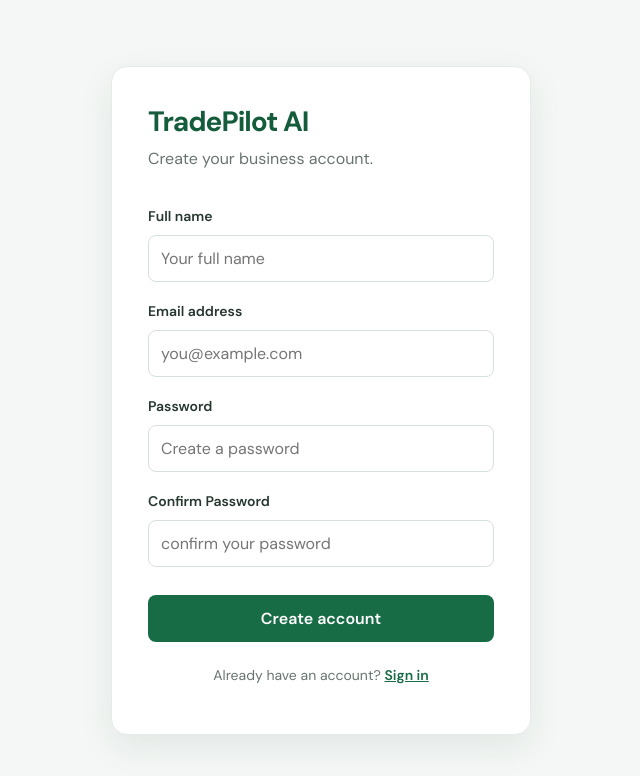
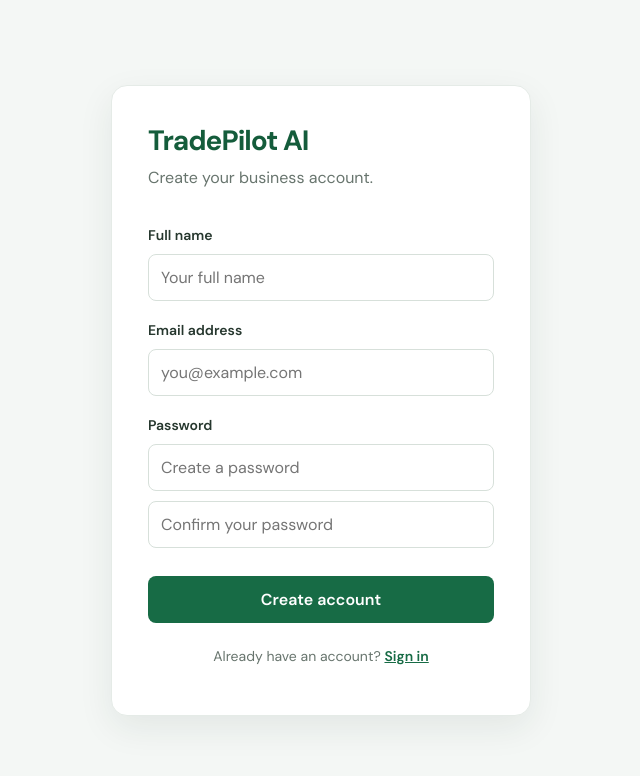
Before and after one commit to IfeanyiOsuji/tradepilot-frontend, a React (Vite) app: page /register in a window 1280 px wide. Shown: the top 776 px of the page, without its empty margins (319-959 px from the left). Built offline with nearby package versions, Linux system fonts and the light colour scheme.

Commit message:
Updated confirm Password

```diff
--- a/src/pages/Register.tsx
+++ b/src/pages/Register.tsx
@@ -96,16 +96,26 @@ export default function Register() {
             required
           />
 
-          <label htmlFor="Confirm Password">Confirm Password</label>
           <input
             id="confirmPassword"
             type="password"
             value={confirmPassword}
-            onChange={(event) => setConfirmPassword(event.target.value)}
-            placeholder="confirm your password"
+            onChange={(event) => {
+            setConfirmPassword(event.target.value);
+            setError("");
+          }}
+            placeholder="Confirm your password"
+            autoComplete="new-password"
             minLength={8}
             required
-          />
+        />
+
+        {confirmPassword.length > 0 &&
+        password !== confirmPassword && (
+        <p className="auth-error" role="alert">
+          Passwords do not match.
+          </p>
+        )}
 
           {error && <p className="auth-error">{error}</p>}
 
```
